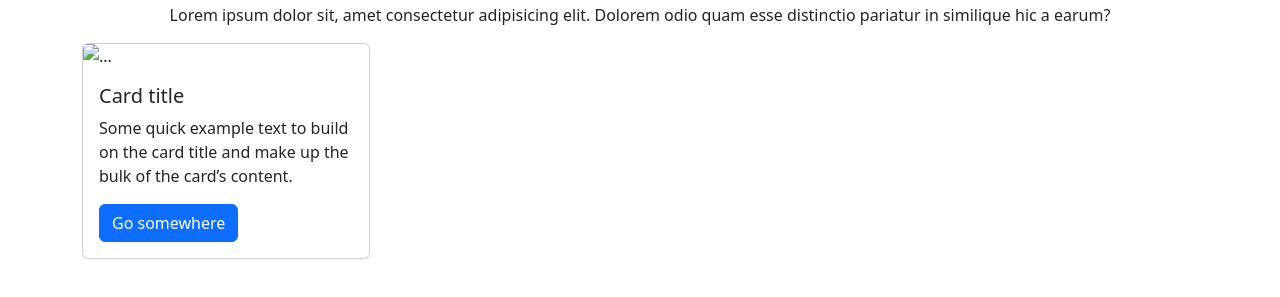
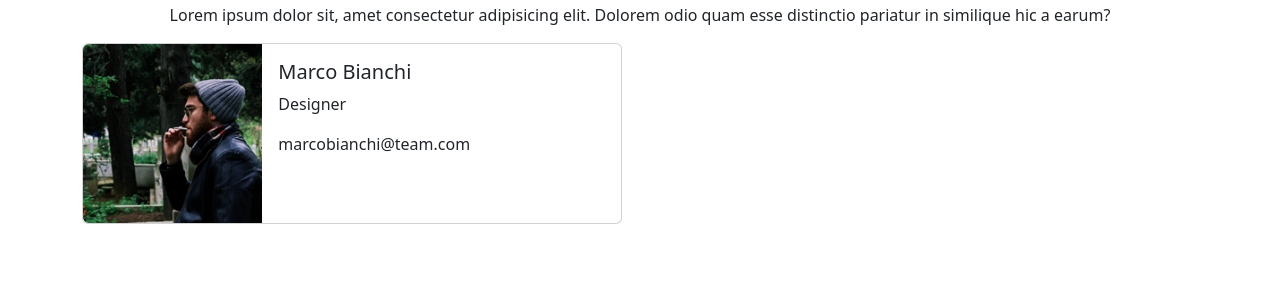
Before and after one commit to gabriele-ag/js-our-team, a plain HTML site: page index.html in a window 1280 px wide. Shown: the part 53-350 px from the top of the page. Drawn offline with nearby package versions, Linux system fonts and the light colour scheme.

Commit message:
feat: create getElementMember function

```diff
--- a/index.html
+++ b/index.html
@@ -15,12 +15,17 @@
 
     <main>
         <div class="container">
-            <div class="card" style="width: 18rem;">
-                <img src="..." class="card-img-top" alt="...">
-                <div class="card-body">
-                <h5 class="card-title">Card title</h5>
-                <p class="card-text">Some quick example text to build on the card title and make up the bulk of the card’s content.</p>
-                <a href="#" class="btn btn-primary">Go somewhere</a>
+            <div class="card mb-3" style="max-width: 540px;">
+                <div class="row g-0">
+                    <div class="col-md-4">
+                        <img src="" class="img-fluid rounded-start" alt="">
+                    </div>
+                    <div class="col-md-8">
+                        <div class="card-body">
+                        <h5 class="card-title"></h5>
+                        <p class="card-text"></p>
+                        </div>
+                    </div>
                 </div>
             </div>
         </div>
--- a/js/script.js
+++ b/js/script.js
@@ -37,4 +37,27 @@ const teamMembers = [
     }
   ];
 
-  console.log(teamMembers)
+
+
+const card = document.querySelector(`.card`)
+
+  const getElementMember = (elem) => {
+    const {name, role, email, img} = elem
+
+
+    card.innerHTML = `<div class="row g-0">
+                    <div class="col-md-4">
+                        <img src="${img}" class="img-fluid rounded-start" alt="">
+                    </div>
+                    <div class="col-md-8">
+                        <div class="card-body">
+                        <h5 class="card-title">${name}</h5>
+                        <p class="card-text">${role}</p>
+                        <p class="card-text">${email}</p>
+                        </div>
+                    </div>
+                </div>`
+    return card;
+}
+
+console.log(getElementMember(teamMembers[0]))
```
